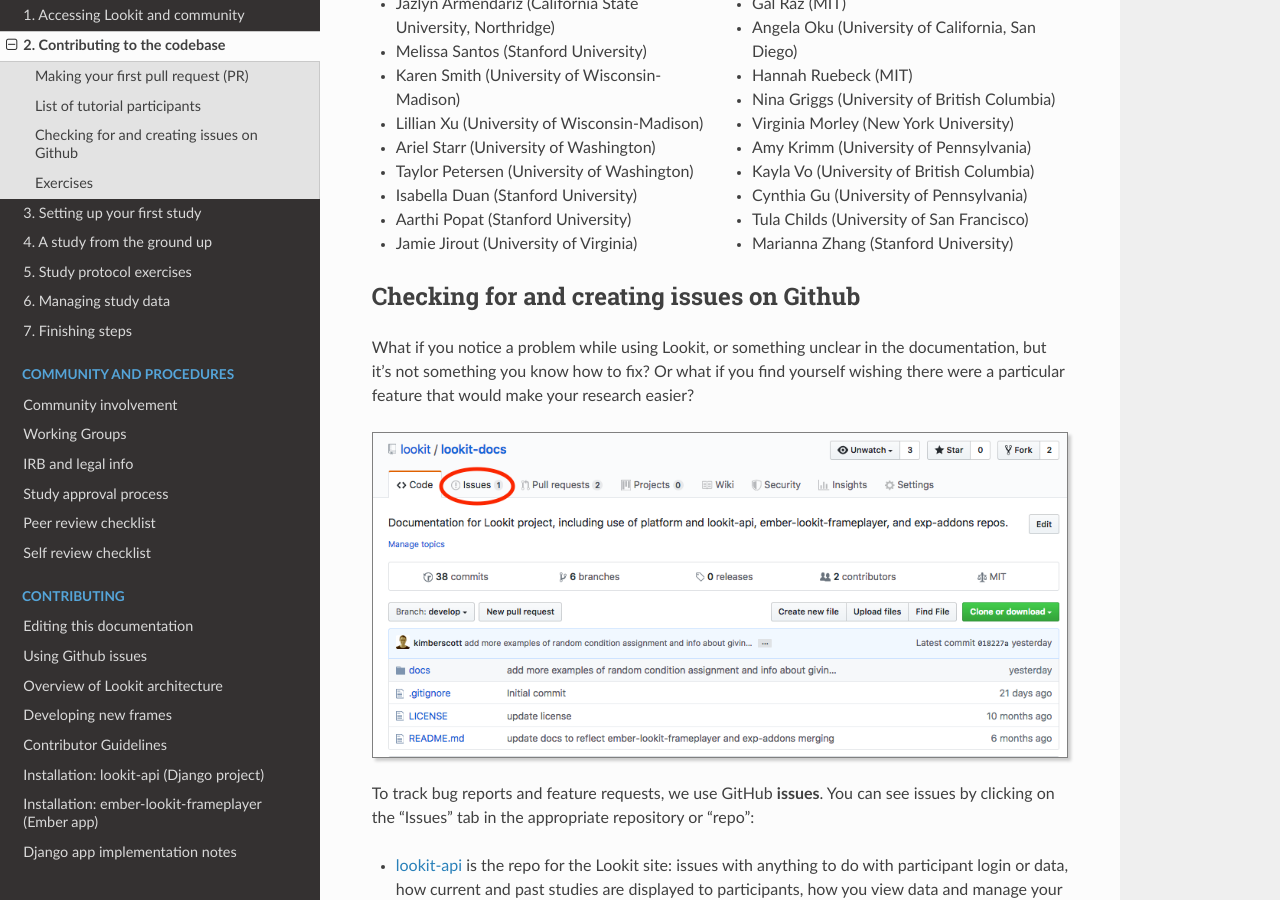
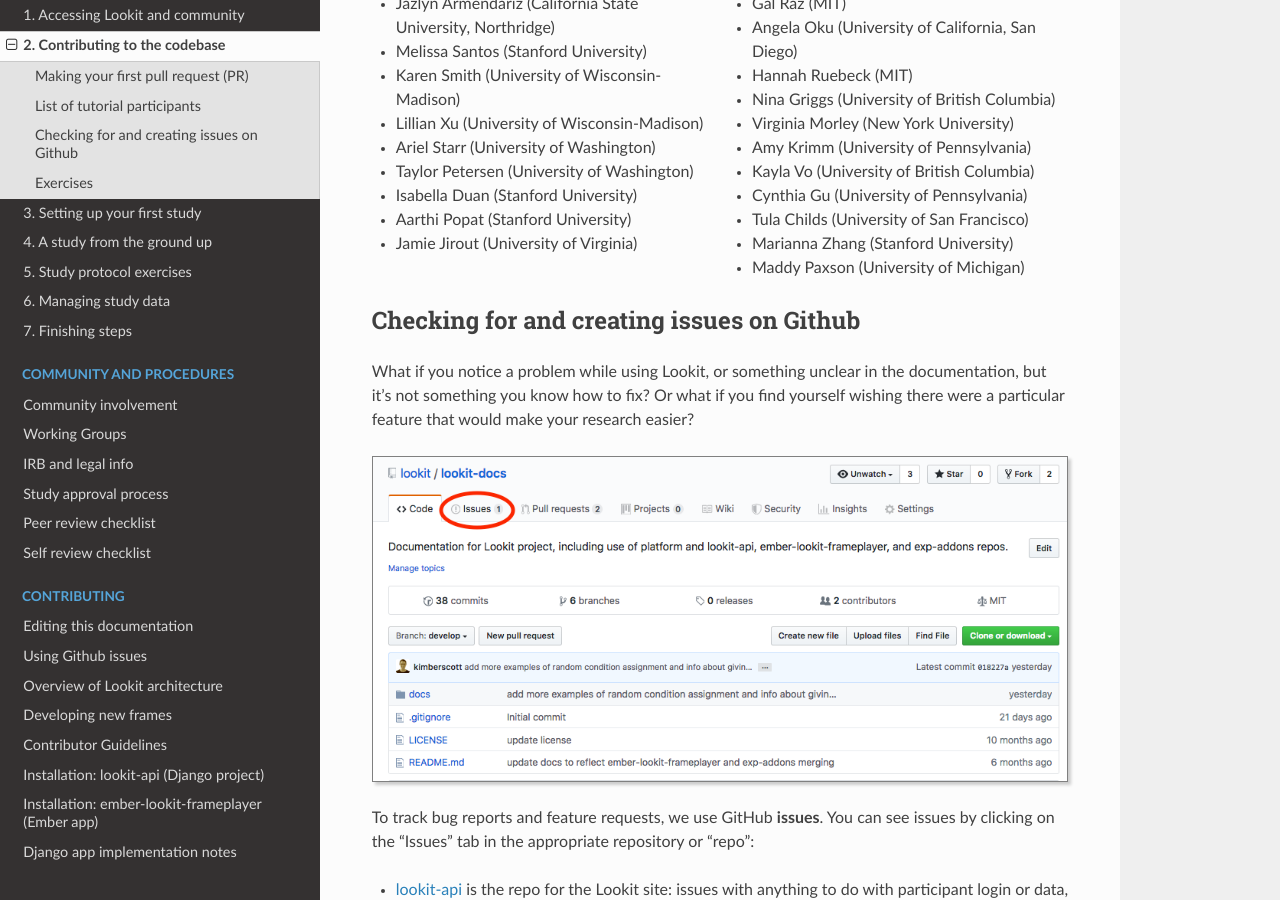
Before and after one commit to lookit/lookit-docs, a Sphinx documentation site: the page built from docs/source/tutorial-contributing.rst, in a window 1280 px wide and 900 px high, scrolled down 6441 px. Built offline with Sphinx 7.4.7 and the Read the Docs theme 2.0.0, drawn with Linux system fonts in a browser that asks for light colours.

Commit message:
Updated tutorial participant list

```diff
--- a/docs/source/tutorial-contributing.rst
+++ b/docs/source/tutorial-contributing.rst
@@ -223,6 +223,7 @@
 - Cynthia Gu (University of Pennsylvania)
 - Tula Childs (University of San Francisco)
 - Marianna Zhang (Stanford University)
+- Maddy Paxson (University of Michigan)
 
 .. _Github issues overview:
 
```
